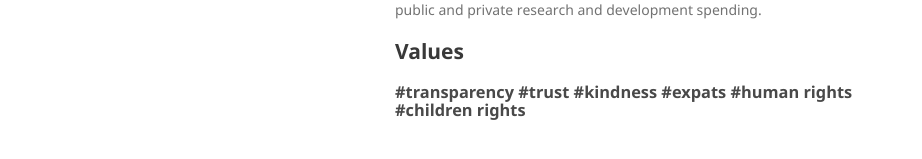
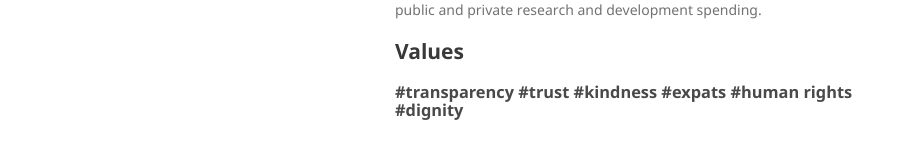
Before and after one commit to jaeminjjung/jaeminjjung.github.io, a Jekyll site: the page built from about.md, in a window 1280 px wide. Shown: the part 611-770 px from the top of the page, without its empty margins (175-1097 px from the left). Built offline with Jekyll 4.4.1, drawn with Linux system fonts in a browser that asks for light colours; our own code applies the rules of GitHub Pages for plain Markdown files.

Commit message:
Update about.md

```diff
--- a/about.md
+++ b/about.md
@@ -27,4 +27,4 @@ V. [SDG 9.5] Enhance scientific research, upgrade the technological capabilities
 </p>
 
 ## Values
-### #transparency #trust #kindness #expats #human rights #children rights
+### #transparency #trust #kindness #expats #human rights #dignity
```
